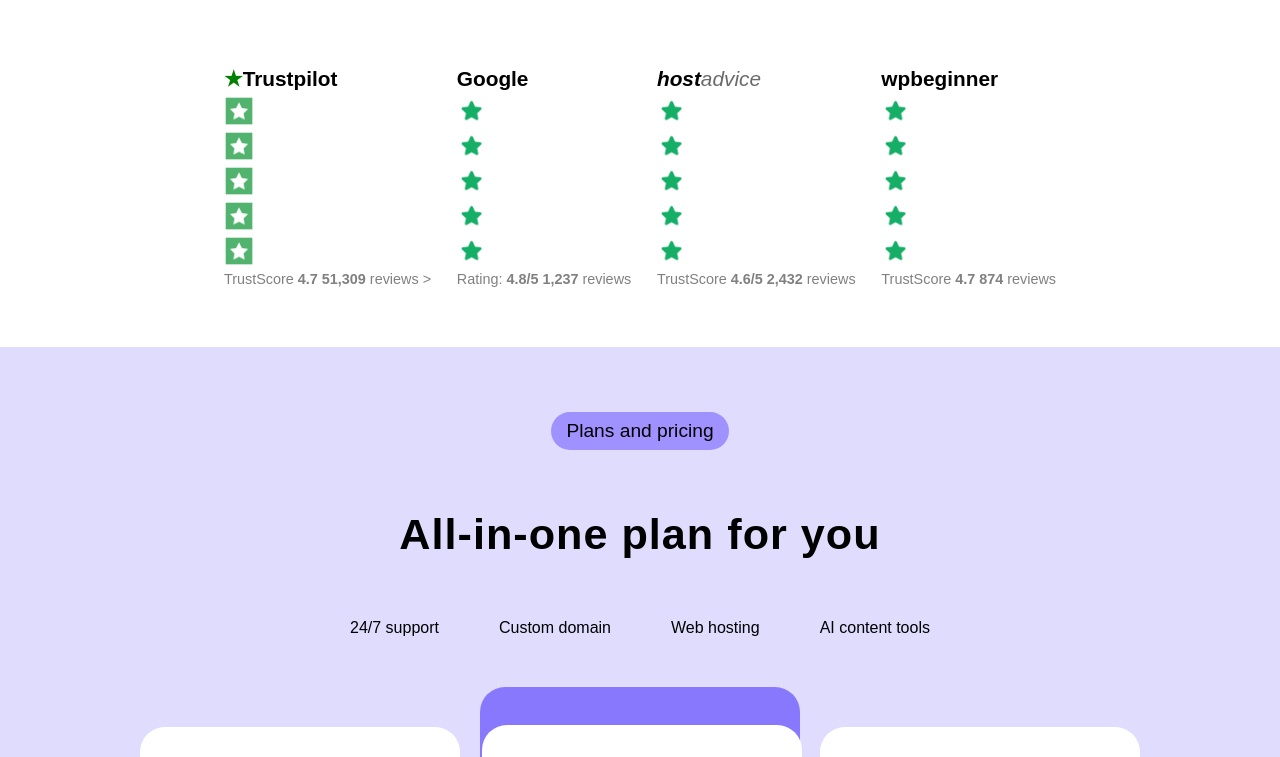
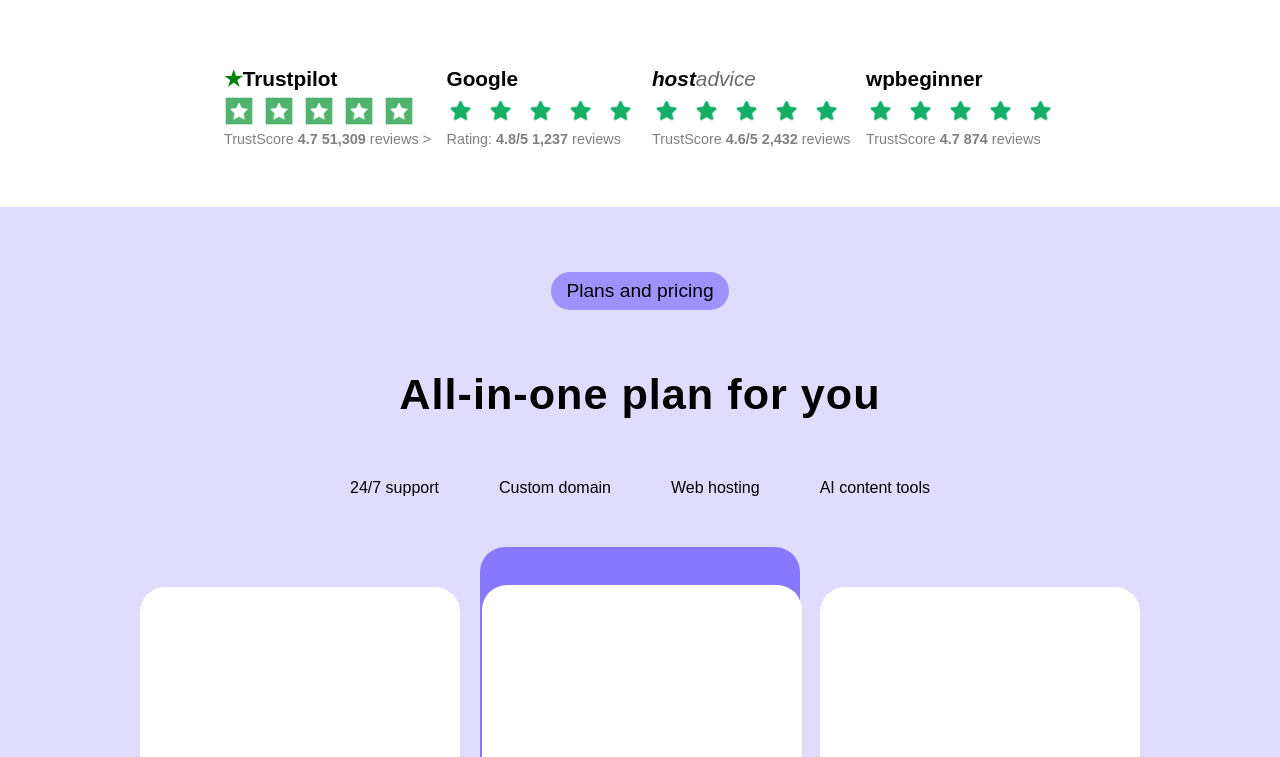
Before and after one commit to Mykelsown/Hostinger-clone, a plain HTML site: page index.html in a window 1280 px wide. Shown: the part 923-1680 px from the top of the page. Drawn offline with Linux system fonts and the light colour scheme.

Commit message:
Add files via upload

```diff
--- a/index.html
+++ b/index.html
@@ -87,7 +87,7 @@
             <p class="rating-name">
               <span class="star-tp">&#9733;</span>Trustpilot
             </p>
-            <div class="trustpilot-stars">
+            <div class="stars">
               <img src="icons/tp-star.png" class="star-img" />
               <img src="icons/tp-star.png" class="star-img" />
               <img src="icons/tp-star.png" class="star-img" />
@@ -101,7 +101,7 @@
           </div>
           <div class="google-rating">
             <p class="rating-name">Google</p>
-            <div class="google-stars">
+            <div class="stars">
               <img src="icons/g-star.png" class="star-img" />
               <img src="icons/g-star.png" class="star-img" />
               <img src="icons/g-star.png" class="star-img" />
@@ -116,7 +116,7 @@
             <p class="rating-name host">
               host<span class="unbold advice-txt">advice</span>
             </p>
-            <div class="hostadivise-stars">
+            <div class="stars">
               <img src="icons/g-star.png" class="star-img" />
               <img src="icons/g-star.png" class="star-img" />
               <img src="icons/g-star.png" class="star-img" />
@@ -129,7 +129,7 @@
           </div>
           <div class="wpbeginner-rating">
             <p class="rating-name">wpbeginner</p>
-            <div class="wpbeginner-stars">
+            <div class="stars">
               <img src="icons/g-star.png" class="star-img" />
               <img src="icons/g-star.png" class="star-img" />
               <img src="icons/g-star.png" class="star-img" />
@@ -366,6 +366,7 @@
               </div>
             </div>
           </div>
+
           <div class="block-2">
             <div class="block-2-content">
               <div><img src="" class="" /></div>
--- a/styles/header.css
+++ b/styles/header.css
@@ -29,7 +29,7 @@
   margin-right: 10px;
 }
 
-.hostinger-icon {
+.hostinbler-icon {
   width: 100%;
 }
 
--- a/styles/main.css
+++ b/styles/main.css
@@ -50,6 +50,11 @@
 
 .host {
   font-style: italic;
+}
+
+.stars{
+  display: flex;
+  gap: 10px;
 }
 
 .star-img,
@@ -489,3 +494,10 @@
   border-radius: 0px 20px 20px 0px;
   background-color: rgba(124, 133, 255, 0.089);
 }
+
+.kodee-block-1-contents>div{
+  display: flex;
+  flex-direction: column;
+  gap: 30px;
+  align-items: start;
+}
```
